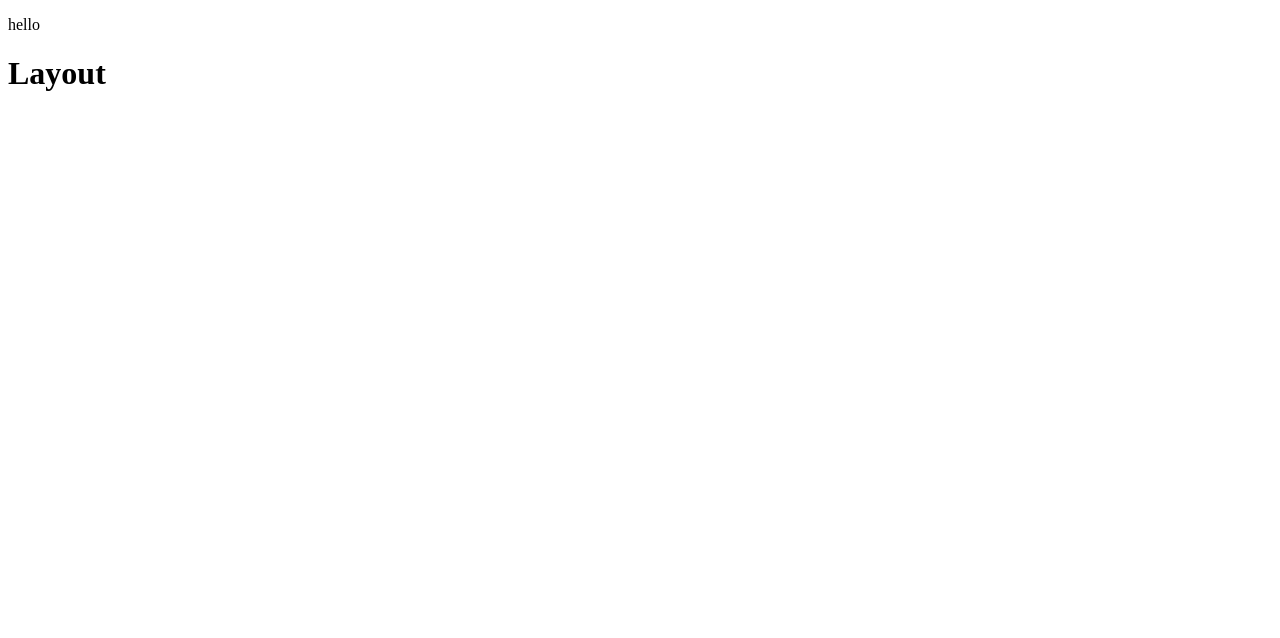
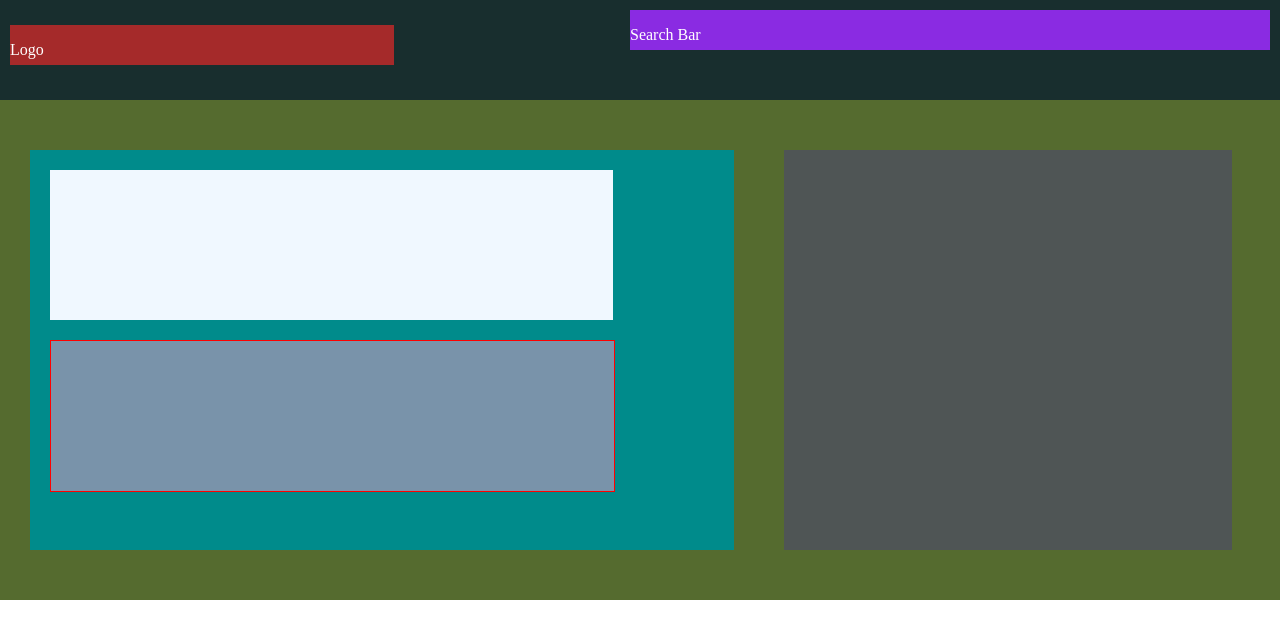
Before and after one commit to nimur40/html-layout, a plain HTML site: page index.html in a window 1280 px wide. Drawn offline with Linux system fonts and the light colour scheme.

Commit message:
add layout

```diff
--- a/index.html
+++ b/index.html
@@ -5,10 +5,20 @@
     <meta http-equiv="X-UA-Compatible" content="IE=edge">
     <meta name="viewport" content="width=device-width, initial-scale=1.0">
     <title>Document</title>
-    <link rel="stylesheet" href="style.css" type="style/css">
+    <link rel="stylesheet" href="style.css" type="text/css">
 </head>
 <body>
-    <p>hello</p>
-    <h1>Layout</h1>
+    <section class="Header">
+        <div class="header-logo"><p>Logo</p></div>
+        <div class="header-searchBar"><p>Search Bar</p></div>
+    </section>
+    <section class="main">
+        <div class="main1">
+            <div class="main11"></div>
+            <div class="main12"></div>
+        </div>
+        <div class="main2"></div>
+    </section>
+    <section></section>
 </body>
 </html>
--- a/style.css
+++ b/style.css
@@ -0,0 +1,56 @@
+body{
+    padding: 0px;
+    margin: 0px;
+}
+.Header{
+    width: 100%;
+    height: 100Px;
+    background-color: rgb(24, 46, 46);
+    color: white;
+}
+.header-logo{
+    width: 30%;
+    height: 40Px;
+    background-color: brown;
+    float: left;
+    margin: 25px 10px;
+}
+.header-searchBar{
+    width: 50%;
+    height: 40px;
+    background-color: blueviolet;
+    float: right;
+    margin: 10px 10px;
+}
+.main{
+    width: 100%;
+    height: 500Px;
+    background-color: darkolivegreen;
+}
+.main1{
+    height: 400px;
+    width: 55%;
+    background-color: darkcyan;
+    float: left;
+    margin: 50px 30px;
+}
+.main2{
+    height: 400px;
+    width: 35%;
+    background-color: rgb(79, 85, 85);
+    float: left;
+    margin: 50px 20px;
+}
+.main11{
+    width: 80%;
+    height: 150px;
+    background-color: aliceblue;
+    margin: 20px;
+}
+.main12{
+    width: 80%;
+    height: 150px;
+    background-color: rgb(121, 147, 170);
+    margin: 20px;
+    border: 1px solid red;
+}
```
